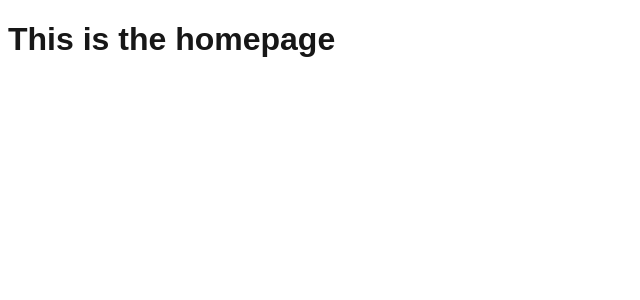
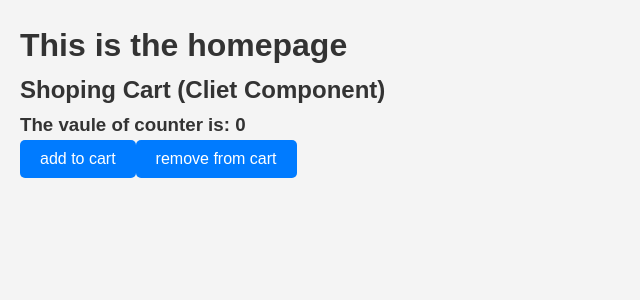
Before and after one commit to AliShahSafdari/nextjs-learning-projects, a Next.js app: page / in a window 1280 px wide. Shown: the top 300 px of the page, without its empty margins (0-640 px from the left). Built offline with nearby package versions, Linux system fonts and the light colour scheme.

Commit message:
Cleint and Server componets examples

```diff
--- /dev/null
+++ b/src/app/components/ClientComponent.jsx
@@ -0,0 +1,17 @@
+"use client"
+import { useState } from "react"
+
+export default function ClientComponent() {
+    let[counter, setCounter] = useState(0)
+
+    return(
+        <div>
+            <h2>Shoping Cart (Cliet Component)</h2>
+            <h3>The vaule of counter is: {counter}</h3>
+            <button onClick={()=> setCounter(counter+1)}>add to cart</button>
+
+            <button onClick={()=> setCounter(counter-1)} disabled = {counter <=0}>remove from cart</button>
+
+        </div>
+    )
+}
--- /dev/null
+++ b/src/app/components/ServerComponent.jsx
@@ -0,0 +1,24 @@
+async function fetchProducts(){
+    let response = await fetch("https://fakestoreapi.com/products")
+    let data = await response.json()
+    return data
+}
+
+
+
+export default async function ServerComponent() {
+    let products = await fetchProducts()
+    return(
+        <div>
+            <ul>
+            {
+                products.map(
+                    (product, index)=>(
+                        <li key={index}>{product.title} - {product.price}</li>
+                    )
+                )
+            }
+            </ul>
+        </div>
+    )
+}
--- a/src/app/globals.css
+++ b/src/app/globals.css
@@ -1,17 +1,61 @@
-:root {
-  --background: #ffffff;
-  --foreground: #171717;
-}
-
-@media (prefers-color-scheme: dark) {
-  :root {
-    --background: #0a0a0a;
-    --foreground: #ededed;
-  }
+/* عمومی */
+* {
+  margin: 0;
+  padding: 0;
+  box-sizing: border-box;
 }
 
 body {
-  color: var(--foreground);
-  background: var(--background);
-  font-family: Arial, Helvetica, sans-serif;
+  font-family: Arial, sans-serif;
+  line-height: 1.6;
+  background-color: #f4f4f4;
+  color: #333;
+  padding: 20px;
 }
+
+/* هدر صفحه */
+h1, h2, h3 {
+  color: #333;
+}
+
+/* استایل لیست محصولات */
+ul {
+  list-style: none;
+  padding: 0;
+}
+
+li {
+  background-color: #fff;
+  margin: 10px 0;
+  padding: 10px;
+  border-radius: 5px;
+  box-shadow: 0 2px 5px rgba(0, 0, 0, 0.1);
+}
+
+li:hover {
+  background-color: #f0f0f0;
+}
+
+/* استایل دکمه */
+button {
+  background-color: #007BFF;
+  color: white;
+  border: none;
+  padding: 10px 20px;
+  border-radius: 5px;
+  cursor: pointer;
+  font-size: 16px;
+}
+
+button:hover {
+  background-color: #0056b3;
+}
+
+/* استایل سبد خرید */
+#cart {
+  margin-top: 20px;
+  padding: 15px;
+  background-color: #fff;
+  border-radius: 5px;
+  box-shadow: 0 2px 5px rgba(0, 0, 0, 0.1);
+}
--- a/src/app/page.jsx
+++ b/src/app/page.jsx
@@ -1,7 +1,13 @@
 import Link from "next/link";
+import ClientComponent from "./components/ClientComponent";
+// import ServerComponent from "./components/ServerComponent";
 
-export default function Home(){
-  return( <div>
-    <h1>This is the homepage</h1>
-  </div>
-)}
+export default function Home() {
+  return (
+    <div>
+      <h1>This is the homepage</h1>
+      {/* <ServerComponent/> */}
+      <ClientComponent/>
+    </div>
+  );
+}
```
